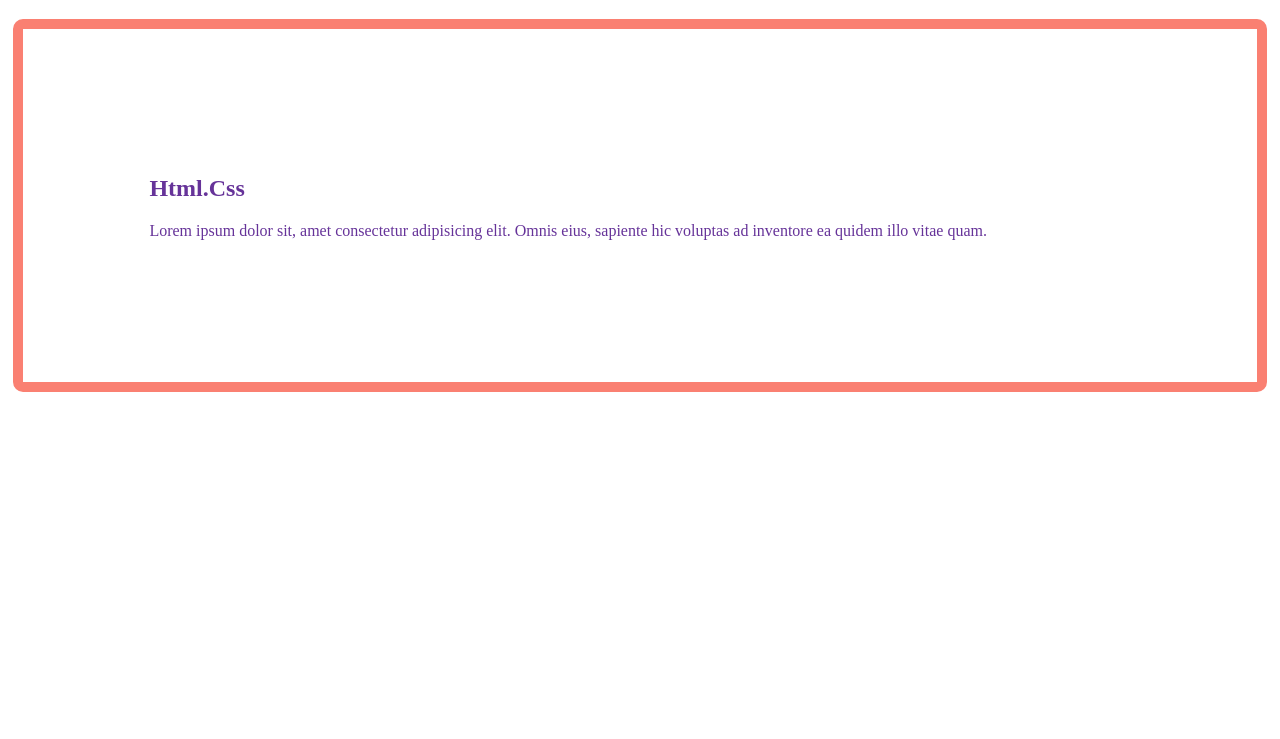
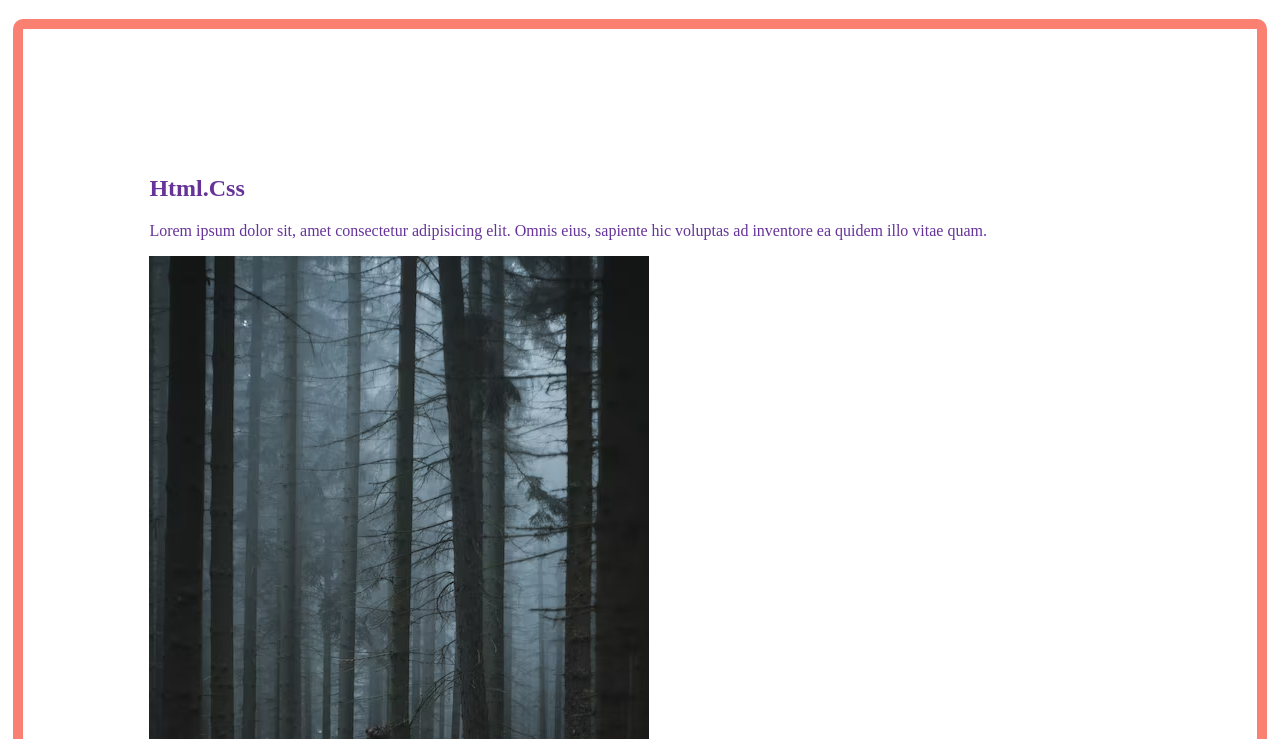
Before and after one commit to Shajadulhaqueemon111/first-github-repo, a plain HTML site: page index practise.html in a window 1280 px wide. Shown: the part 61-800 px from the top of the page. Drawn offline with Linux system fonts and the light colour scheme.

Commit message:
added a picturer

```diff
--- a/index practise.html
+++ b/index practise.html
@@ -20,6 +20,7 @@
     <div class="rioo">
         <h2>Html.Css</h2>
         <p>Lorem ipsum dolor sit, amet consectetur adipisicing elit. Omnis eius, sapiente hic voluptas ad inventore ea quidem illo vitae quam.</p>
+        <img src="photo-15.avif" alt="">
     </div>
 
 </body>
```
Also changed, not shown: photo-15.avif (added).
